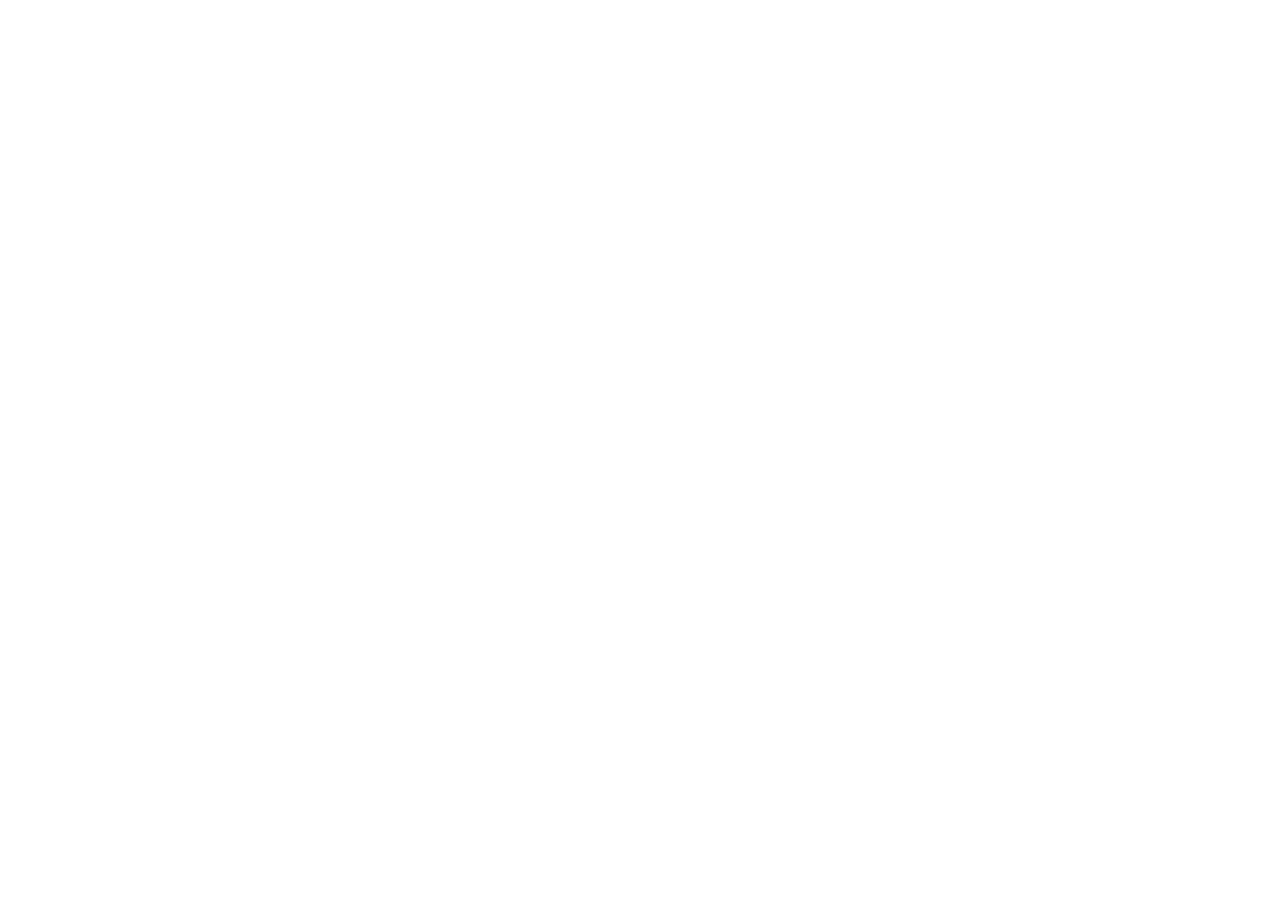
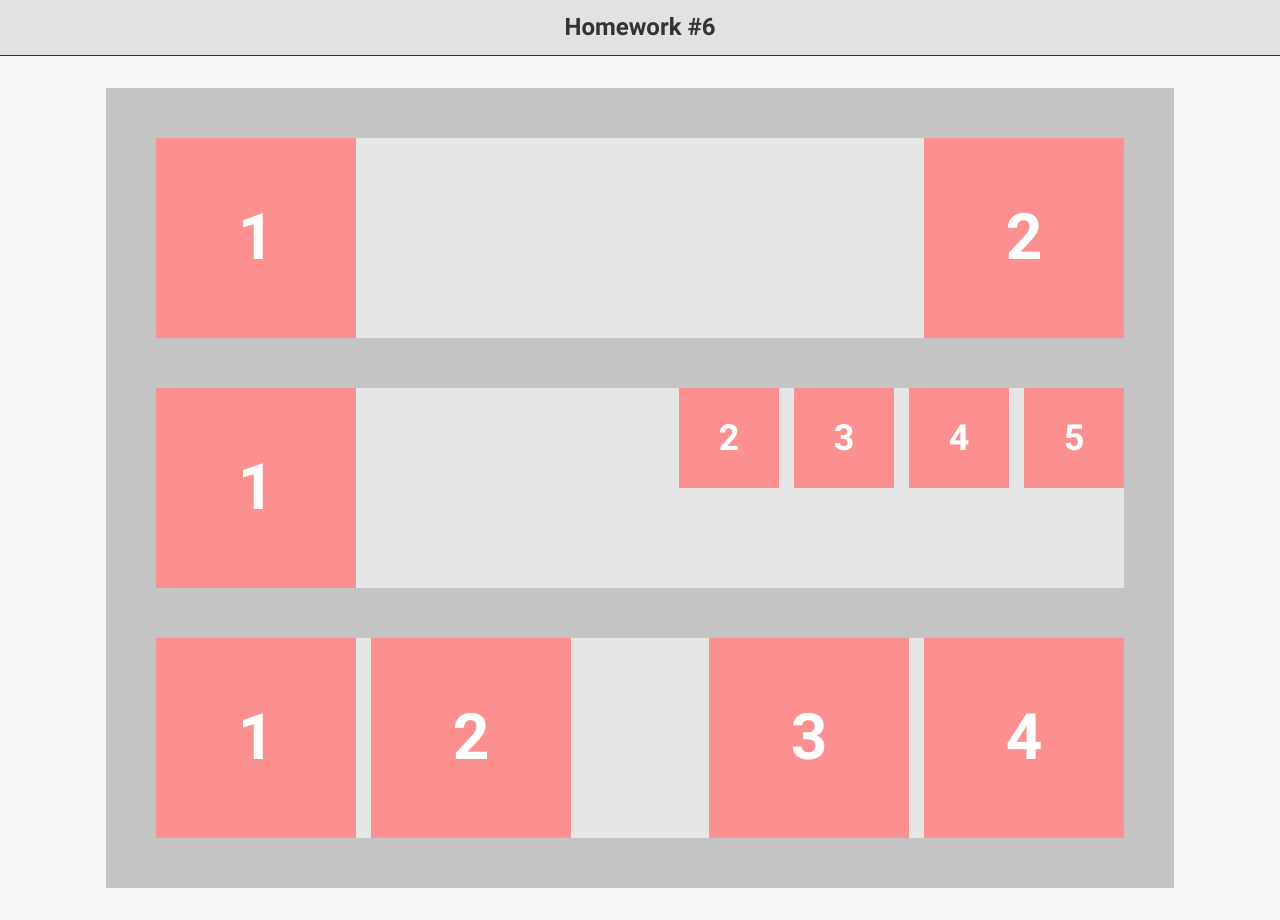
Before and after one commit to TPoleliuk/Hillel_Front-end-Basic-, a plain HTML site: page index.html in a window 1280 px wide. Before the commit the page ends 800 px from the top, so only its background shows below. Drawn offline with Linux system fonts and the light colour scheme.

Commit message:
Final homework #6

```diff
--- a/CSS/style.css
+++ b/CSS/style.css
@@ -7,6 +7,10 @@
 html {
   font-size: 16px;
   line-height: 1.5;
+  font-family: "Roboto", sans-serif;
+  font-weight: 700;
+  color: #ffffff;
+  background-color: #f6f6f6;
 }
 
 a {
@@ -20,7 +24,7 @@ img {
 
 .container {
   width: 100%;
-  max-width: calc(1108px + 2rem);
+  max-width: calc(1068px + 2rem);
   margin-left: auto;
   margin-right: auto;
   padding-left: 1rem;
@@ -29,5 +33,80 @@ img {
 
 /*------------------------------------------------header------------------------------------------------*/
 
+h1 {
+  font-size: 1.5rem;
+  line-height: 2.3;
+  background-color: #e2e2e2;
+  text-align: center;
+  color: #333333;
+  border-bottom: 1px solid #333333;
+}
+
 /*------------------------------------------------header------------------------------------------------*/
 /*-------------------------------------------------main-------------------------------------------------*/
+
+.main-content {
+  width: 100%;
+  background-color: #c4c4c4;
+  margin-top: 2rem;
+  margin-bottom: 2rem;
+  padding: 3.125rem;
+}
+
+div[class*="grey-block"] {
+  width: 100%;
+  background-color: #e6e6e6;
+}
+
+.grey-block-2 {
+  margin-top: 3.125rem;
+  margin-bottom: 3.125rem;
+}
+
+.left-side {
+  float: left;
+}
+
+.right-side {
+  float: right;
+}
+
+.big-square {
+  width: 12.5rem;
+  height: 12.5rem;
+  background-color: #fc8f8f;
+}
+
+.big-square p {
+  font-size: 4rem;
+  text-align: center;
+  line-height: 3.125;
+}
+
+.clearfix {
+  clear: both;
+}
+
+.small-square {
+  float: left;
+  width: 6.25rem;
+  height: 6.25rem;
+  background-color: #fc8f8f;
+  margin-left: 0.9375rem;
+}
+
+.small-square p {
+  font-size: 2.25rem;
+  text-align: center;
+  line-height: 100px;
+}
+
+.grey-block-3 > .left-side > .big-square {
+  float: left;
+  margin-right: 0.9375rem;
+}
+
+.grey-block-3 > .right-side > .big-square {
+  float: left;
+  margin-left: 0.9375rem;
+}
--- /dev/null
+++ b/FONTS/font.css
@@ -0,0 +1,6 @@
+@font-face {
+  font-family: "Roboto";
+  src: url(./Roboto-Bold.woff2) format("woff2"),
+    url(./Roboto-Bold.woff) format("woff");
+  font-weight: 700;
+}
--- a/index.html
+++ b/index.html
@@ -1,22 +1,85 @@
 <!DOCTYPE html>
 <html lang="en">
+
 <head>
     <meta charset="UTF-8">
     <meta http-equiv="X-UA-Compatible" content="IE=edge">
     <meta name="viewport" content="width=device-width, initial-scale=1.0">
-    <title>Home works for Hillel</title>
+    <title>Homework #6</title>
+    <link rel="stylesheet" href="./FONTS/font.css">
     <link rel="stylesheet" href="./CSS/style.css">
 </head>
+
 <body>
 
     <header>
+        <h1>Homework #6</h1>
     </header>
 
     <main>
+        <div class="container">
+            <div class="main-content">
+                <div class="grey-block-1">
+                    <div class="left-side">
+                        <div class="big-square">
+                            <p>1</p>
+                        </div>
+                    </div>
+                    <div class="right-side">
+                        <div class="big-square">
+                            <p>2</p>
+                        </div>
+                    </div>
+                    <div class="clearfix"></div>
+                </div>
+                <div class="grey-block-2">
+                    <div class="left-side">
+                        <div class="big-square">
+                            <p>1</p>
+                        </div>
+                    </div>
+                    <div class="right-side">
+                        <div class="small-square">
+                            <p>2</p>
+                        </div>
+                        <div class="small-square">
+                            <p>3</p>
+                        </div>
+                        <div class="small-square">
+                            <p>4</p>
+                        </div>
+                        <div class="small-square">
+                            <p>5</p>
+                        </div>
+                    </div>
+                    <div class="clearfix"></div>
+                </div>
+                <div class="grey-block-3">
+                    <div class="left-side">
+                        <div class="big-square">
+                            <p>1</p>
+                        </div>
+                        <div class="big-square">
+                            <p>2</p>
+                        </div>
+                    </div>
+                    <div class="right-side">
+                        <div class="big-square">
+                            <p>3</p>
+                        </div>
+                        <div class="big-square">
+                            <p>4</p>
+                        </div>
+                    </div>
+                    <div class="clearfix"></div>
+                </div>
+            </div>
+        </div>
     </main>
 
     <footer>
     </footer>
 
 </body>
+
 </html>
```
Also changed, not shown: FONTS/Roboto-Bold.woff (added), FONTS/Roboto-Bold.woff2 (added).
